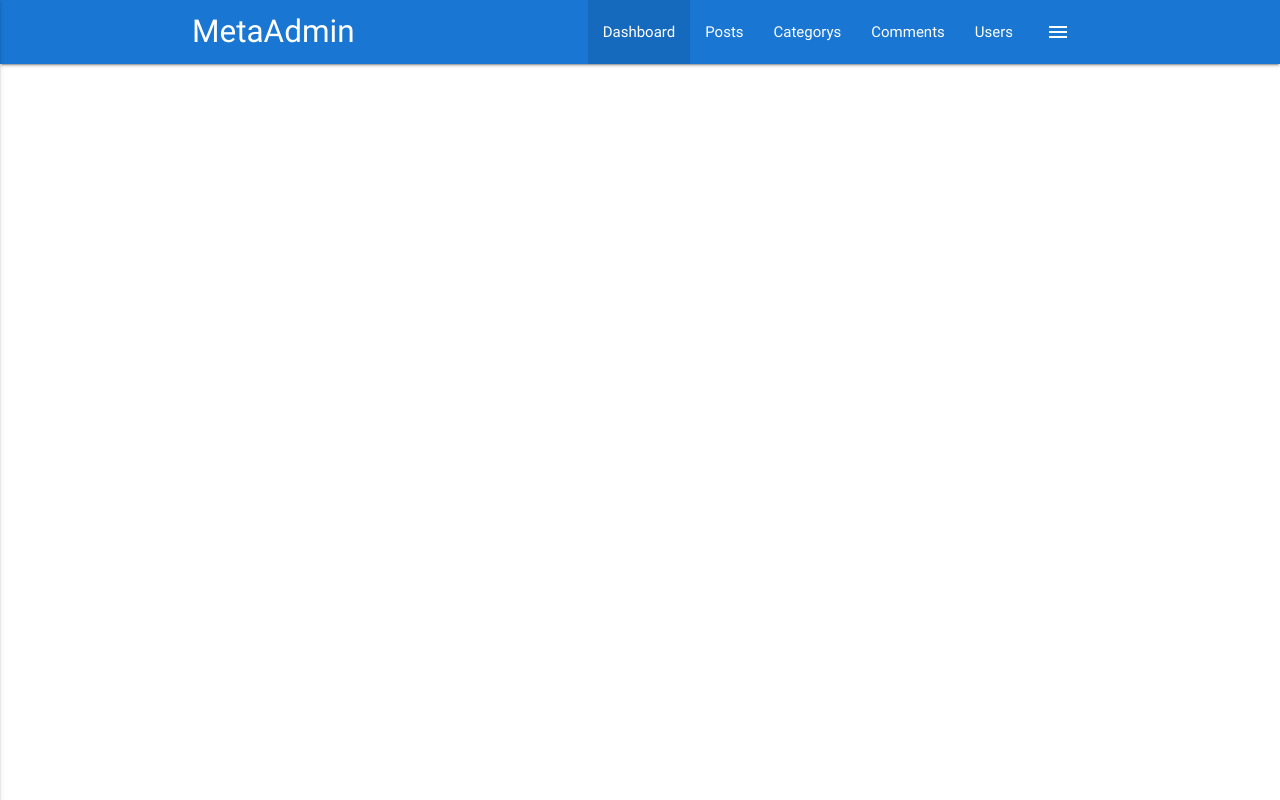
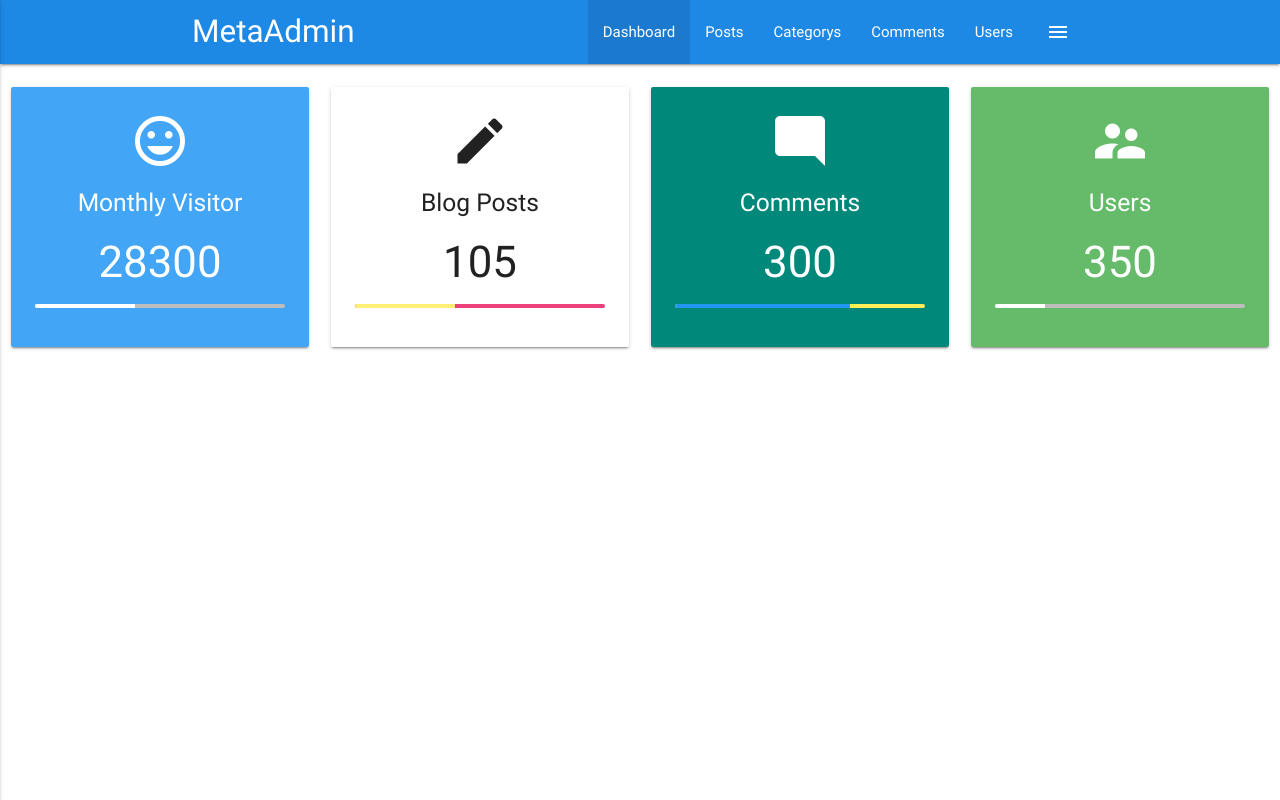
Before and after one commit to streetracer48/interactive-metaAdmin, a plain HTML site: page index.html in a window 1280 px wide. Drawn offline with nearby package versions, Linux system fonts and the light colour scheme.

Commit message:
added counter sats

```diff
--- a/index.html
+++ b/index.html
@@ -15,7 +15,7 @@
 
 <body>
 
-  <nav class="blue darken-2">
+  <nav class="blue darken-1">
     <div class="container">
       <div class="nav-wrapper">
         <a href="" class="brand-logo">MetaAdmin</a>
@@ -68,6 +68,53 @@
     </div>
   </nav>
 
+  <!-- section:stats -->
+
+  <section class="section section-stats center">
+    <div class="row">
+      <div class="col s12 m6 l3">
+        <div class="card-panel blue lighten-1 white-text center">
+          <i class="material-icons medium">insert_emoticon</i>
+          <h5>Monthly Visitor</h5>
+          <h3 class="count">28300</h3>
+          <div class="progress grey lighten-1">
+            <div class="determinate white" style="width:40%"></div>
+          </div>
+        </div>
+      </div>
+      <div class="col s12 m6 l3">
+        <div class="card-panel white center">
+          <i class="material-icons medium">mode_edit</i>
+          <h5>Blog Posts</h5>
+          <h3 class="count">105</h3>
+          <div class="progress pink lighten-1">
+            <div class="determinate yellow lighten-2" style="width:40%"></div>
+          </div>
+        </div>
+      </div>
+      <div class="col s12 m6 l3">
+        <div class="card-panel teal lighten-1 darken-1 white-text center">
+          <i class="material-icons medium">mode_comment</i>
+          <h5>Comments</h5>
+          <h3 class="count">300</h3>
+          <div class="progress yellow lighten-1">
+            <div class="determinate blue" style="width:70%"></div>
+          </div>
+        </div>
+      </div>
+      <div class="col s12 m6 l3">
+        <div class="card-panel green lighten-1 white-text center">
+          <i class="material-icons medium">supervisor_account</i>
+          <h5>Users</h5>
+          <h3 class="count">350</h3>
+          <div class="progress grey lighten-1">
+            <div class="determinate white" style="width:20%"></div>
+          </div>
+        </div>
+      </div>
+    </div>
+  </section>
+
   <!--Import jQuery before materialize.js-->
   <script type="text/javascript" src="https://code.jquery.com/jquery-3.2.1.min.js"></script>
   <script type="text/javascript" src="js/materialize.min.js"></script>
```
